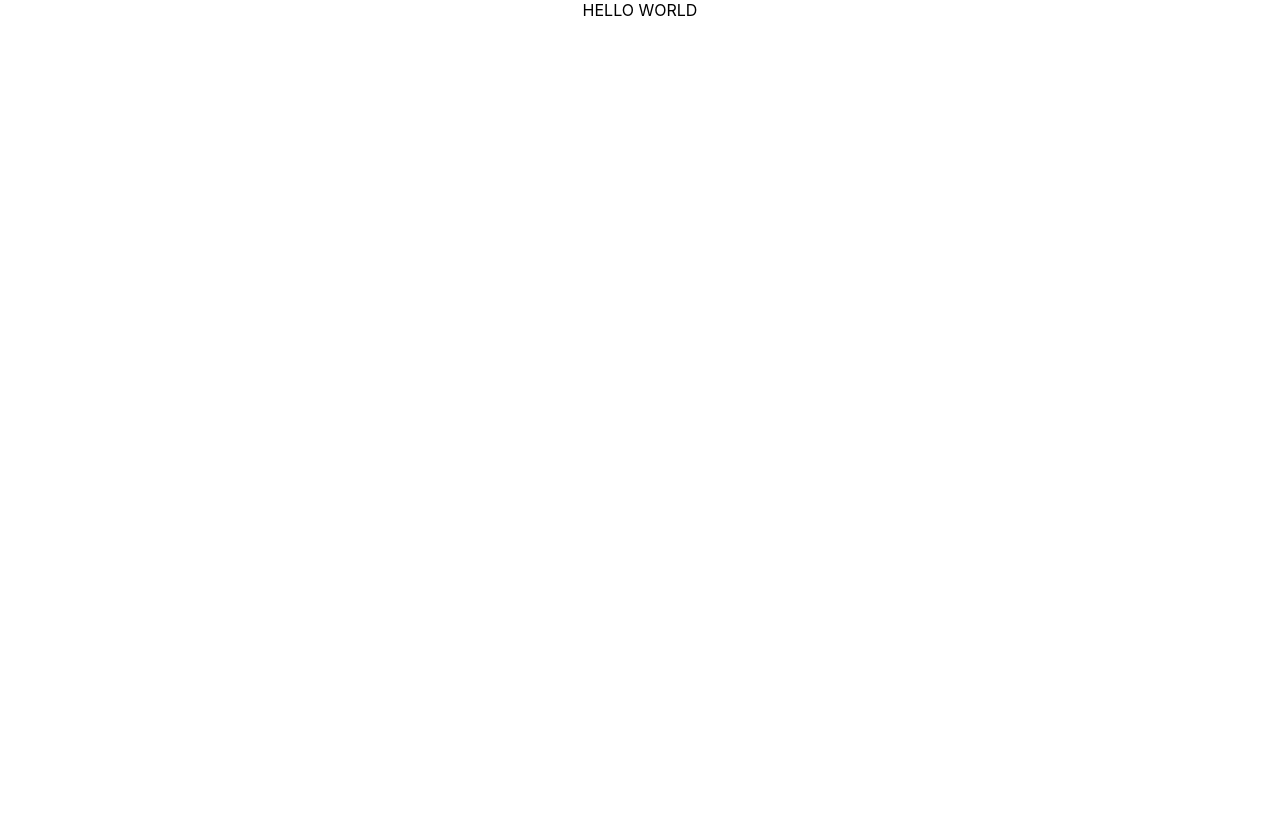
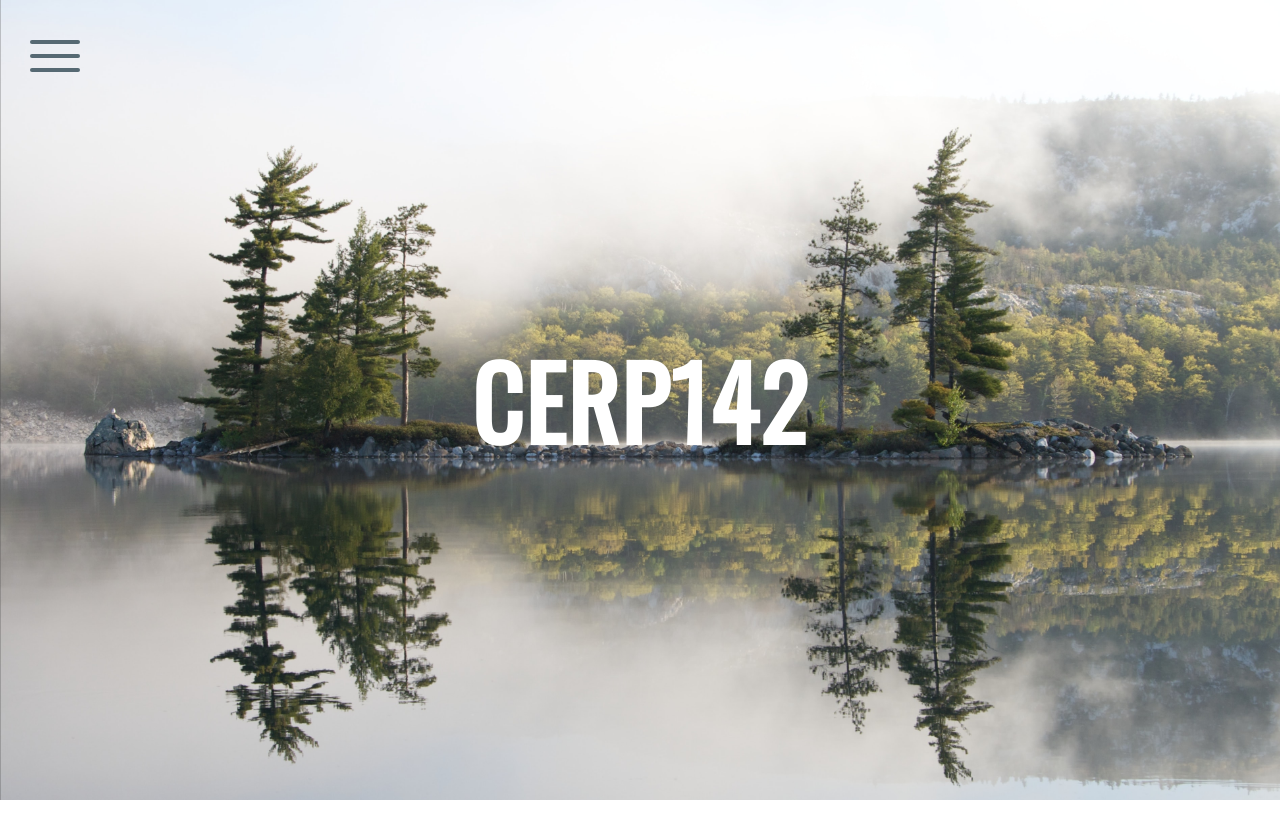
Before and after one commit to Panchob/CERP142, a React (Create React App) app: page / in a window 1280 px wide. Shown: the top 838 px of the page. Before the commit the page ends 800 px from the top, so only its background shows below. Built offline with nearby package versions, Linux system fonts and the light colour scheme.

Commit message:
Feat: page mockup

```diff
--- a/package.json
+++ b/package.json
@@ -2,10 +2,12 @@
   "name": "cerp142",
   "version": "0.1.0",
   "private": true,
+  "proxy": "http://localhost:5000",
   "dependencies": {
     "@testing-library/jest-dom": "^4.2.4",
     "@testing-library/react": "^9.3.2",
     "@testing-library/user-event": "^7.1.2",
+    "node-sass": "^4.14.1",
     "react": "^16.13.1",
     "react-dom": "^16.13.1",
     "react-scripts": "3.4.3"
--- a/public/index.html
+++ b/public/index.html
@@ -19,7 +19,7 @@
       work correctly both with client-side routing and a non-root public URL.
       Learn how to configure a non-root public URL by running `npm run build`.
     -->
-    <title>React App</title>
+    <title>CERP142</title>
   </head>
   <body>
     <noscript>You need to enable JavaScript to run this app.</noscript>
--- a/src/App.js
+++ b/src/App.js
@@ -1,12 +1,95 @@
-import React from 'react';
-import './style/App.css';
+import React, { Component } from 'react';
+import './style/App.scss';
+import {sections} from './data/recommandations.json'
+import { Hamburger } from './Components/Hamburger';
 
-function App() {
-  return (
-    <div className="App">
-      HELLO WORLD
-    </div>
-  );
+export default class App extends Component {
+
+  constructor(props) {
+    super()
+    this.state = {
+      open: false
+    }
+
+    this.handleHamClick = this.handleHamClick.bind(this)
+  }
+
+  displayList = (recommandation) => {
+
+    if (recommandation.liste !== undefined) {
+      return(
+        <ul>
+            { recommandation.liste.map((message, index) => {
+              return(
+                <li key={index}>{message}</li>
+              )
+          })}
+        </ul>
+
+      )
+    }
+  }
+
+  handleHamClick = () => {
+    this.setState({open: !this.state.open})
+  }
+
+  render () {
+    return (
+      <div className="App">
+        <div id="side" className={`sidebar ${this.state.open ? "opens" : ""}`}>
+          <div className="section-links">
+            {sections.map((s, i) => {
+              return(
+                <a href={`#section${i}`} key={s.nom}>{s.nom}</a>
+              )
+            })}
+          </div>
+        </div>
+        <main id="main" className={this.state.open ? "sidebar-open": ""}>
+          <Hamburger handleHamClick={() => this.handleHamClick()}/>
+          <section className="mission">
+            <h1>CERP142</h1>
+          </section>
+          <section className="stats-wrapper">
+            <div className="stats-grid">
+              <div className="stats-card">
+                <h1>Pas commencé</h1>
+                <h1>93</h1>
+              </div>
+              <div className="stats-card">
+                <h1>En cours</h1>
+                <h1>30</h1>
+              </div>
+              <div className="stats-card">
+                <h1>Terminé</h1>
+                <h1>3</h1>
+              </div>
+            </div>
+          </section>
+          <section className="sections-wrapper">
+            {sections.map((s, i) => {
+              return(
+                <div className="recommendations-wrapper" key={s.nom}>
+                  <h1 id={`section${i}`}className="section-title">
+                    {s.nom}
+                  </h1>
+                  {s.recommandations.map((r) => {
+                    return (
+                      <div key={r.no} className="recommendation-card">
+                        <h3>APPEL À L'ACTION {r.no}</h3>
+                        <p>{r.texte}</p>
+                        {this.displayList(r)}
+                    </div>
+                  )
+                })}
+                </div>
+              )
+            })}
+          </section>
+        </main>
+      </div>
+    );
+  }
+
 }
-
-export default App;
--- /dev/null
+++ b/src/Components/Hamburger.js
@@ -0,0 +1,34 @@
+import React, { Component } from 'react';
+
+export class Hamburger extends Component {
+  constructor(props) {
+    super();
+    this.state = {
+      open: false,
+    }
+  }
+
+
+  toggleHamburger = () => {
+    this.setState({open: !this.state.open})
+    this.props.handleHamClick();
+  }
+
+  render() {
+    return(
+      <div id="ham-btn" className={`hamburger-btn ${this.state.open? " sidebar-open": ""}`}>
+        <div id="menu-toggle" className={this.state.open? "open": ""} onClick={() => this.toggleHamburger()} >
+          <div id="hamburger">
+            <span></span>
+            <span></span>
+            <span></span>
+          </div>
+          <div id="cross">
+            <span></span>
+            <span></span>
+          </div>
+        </div>
+      </div>
+    )
+  }
+}
--- a/src/style/App.css
+++ /dev/null
@@ -1,38 +0,0 @@
-.App {
-  text-align: center;
-}
-
-.App-logo {
-  height: 40vmin;
-  pointer-events: none;
-}
-
-@media (prefers-reduced-motion: no-preference) {
-  .App-logo {
-    animation: App-logo-spin infinite 20s linear;
-  }
-}
-
-.App-header {
-  background-color: #282c34;
-  min-height: 100vh;
-  display: flex;
-  flex-direction: column;
-  align-items: center;
-  justify-content: center;
-  font-size: calc(10px + 2vmin);
-  color: white;
-}
-
-.App-link {
-  color: #61dafb;
-}
-
-@keyframes App-logo-spin {
-  from {
-    transform: rotate(0deg);
-  }
-  to {
-    transform: rotate(360deg);
-  }
-}
--- /dev/null
+++ b/src/style/App.scss
@@ -0,0 +1,247 @@
+@import url('https://fonts.googleapis.com/css?family=Oswald');
+@import url('https://fonts.googleapis.com/css?family=Quicksand');
+
+$primary-font: 'Oswald';
+$secondary-font: 'Quicksand';
+
+html {
+  scroll-behavior: smooth;
+}
+
+main {
+  transition: 0.5s
+}
+
+.App {
+  font-family: $primary-font;
+}
+
+.section-links {
+  display: flex;
+  flex-direction: column;
+  align-items: center;
+  width: 375px;
+}
+
+.sidebar {
+  display: flex;
+  flex-direction: column;
+  align-items: center;
+  justify-content: center;
+  height: 100vh;
+  width: 0;
+  overflow: hidden;
+  font-family: $secondary-font;
+  position: fixed;
+  left: 0;
+  top: 0;
+  z-index: 1;
+  border-right: 1px solid #44444446;
+  transition: 0.5s;
+
+  a {
+    text-decoration: none;
+    color: #444444;
+    padding-bottom: 25px;
+    transition: 0.3s;
+  }
+}
+
+.opens {
+  width: 20%;
+}
+.sections-wrapper {
+  position: relative;
+  display: flex;
+  flex-direction: column;
+  align-items: center;
+  transition: margin-left 0.5s;
+}
+
+.recommendations-wrapper {
+  display: flex;
+  flex-direction: column;
+  align-items: flex-start;
+  max-width: 50%;
+}
+
+.recommendation-card {
+  margin-bottom: 15px;
+
+  h3 {
+    font-size: 30px;
+  }
+
+
+  p {
+    font-family: $secondary-font;
+    font-size: 18px;
+    color: #444444;
+  }
+
+  li {
+    font-family: $secondary-font;
+    font-size: 16px;
+    color: #444444;
+    margin-bottom: 10px;
+
+  }
+}
+
+.section-title{
+  align-self: center;
+  color: #5a5959;
+  font-size: 20px;
+  text-transform: uppercase;
+  letter-spacing: 0.2em;
+  margin-top: 100px;
+}
+
+span {
+  display:block;
+  background:#566973;
+  border-radius:2px;
+  transition: 0.25s;
+}
+
+#menu-toggle {
+  width:75px;
+  height:75px;
+  position:relative;
+  cursor:pointer;
+  border-radius:5px;
+
+
+  #hamburger {
+    position:absolute;
+    height:100%;
+    width:100%;
+    span {
+      width:50px;
+      height:4px;
+      position:relative;
+      top:10px;
+      left:20px;
+      margin:10px 0;
+      &:nth-child(1){
+        transition-delay:.5s;
+      }
+      &:nth-child(2){
+        transition-delay:.625s;
+      }
+      &:nth-child(3){
+        transition-delay:.75s;
+      }
+    }
+  }
+
+  #cross {
+    position:absolute;
+    height:100%;
+    width:100%;
+    transform:rotate(45deg);
+    span{
+      &:nth-child(1){
+        height:0%;
+        width:4px;
+        position:absolute;
+        top:10%;
+        left:35px;
+        transition-delay:0s;
+      }
+      &:nth-child(2){
+        width:0%;
+        height:4px;
+        position:absolute;
+        left:10%;
+        top:35px;
+        transition-delay:.25s;
+      }
+    }
+  }
+}
+
+.hamburger-btn {
+  position: fixed;
+  top:  20px;
+  left: 10px;
+  z-index: 1;
+  transition: 0.5s;
+}
+
+#menu-toggle.open {
+  #hamburger {
+    span {
+      width:0%;
+      &:nth-child(1){
+        transition-delay:0s;
+      }
+      &:nth-child(2){
+        transition-delay:.125s;
+      }
+      &:nth-child(3){
+        transition-delay:.25s;
+      }
+    }
+  }
+
+  #cross {
+    span {
+      &:nth-child(1){
+        height:80%;
+        transition-delay:.625s;
+      }
+    }
+    span {
+      &:nth-child(2){
+        width:80%;
+        transition-delay:.375s;
+      }
+    }
+  }
+}
+
+.sidebar-open {
+ margin-left: 20%;
+}
+
+.mission {
+  display: flex;
+  justify-content: center;
+  align-items: center;
+  width: 100vw;
+  height: 100vh;
+  background-image: url("./images/ian-wagg-sfyD5fNmDwk-unsplash.jpg");
+  background-size: cover;
+  overflow: hidden;
+
+  h1 {
+    color: white;
+    font-size: 100px;
+    letter-spacing: 0.1rem;
+  }
+}
+
+.stats-wrapper {
+  height: 100vh;
+  display: flex;
+  flex-direction: row;
+  justify-content: center;
+  align-items: center;
+
+}
+
+.stats-grid {
+  width: 70%;
+  height: 70%;
+  display: grid;
+  grid-template-columns: repeat(3, 1fr);
+}
+
+.stats-card {
+
+  display: flex;
+  flex-direction: column;
+  justify-content: center;
+  align-items: center;
+}
--- a/src/style/index.css
+++ b/src/style/index.css
@@ -5,6 +5,8 @@ body {
     sans-serif;
   -webkit-font-smoothing: antialiased;
   -moz-osx-font-smoothing: grayscale;
+  max-width: 100%;
+  overflow-x: hidden;
 }
 
 code {
```
Also changed, not shown: src/style/images/ian-wagg-sfyD5fNmDwk-unsplash.jpg (added), 1 other file (tests, documents, lock files or other folders).
